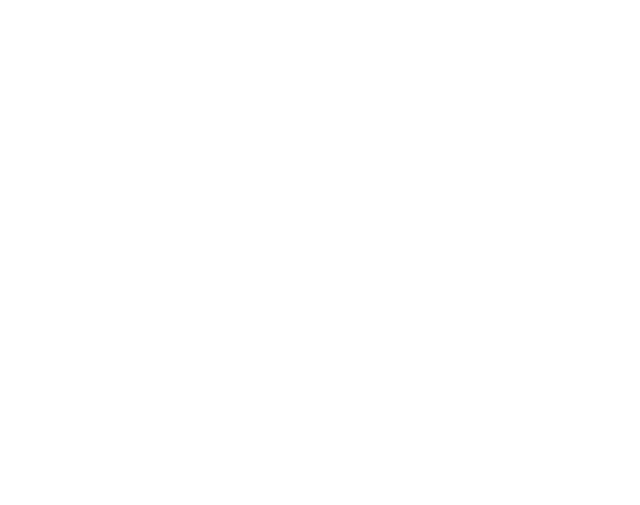
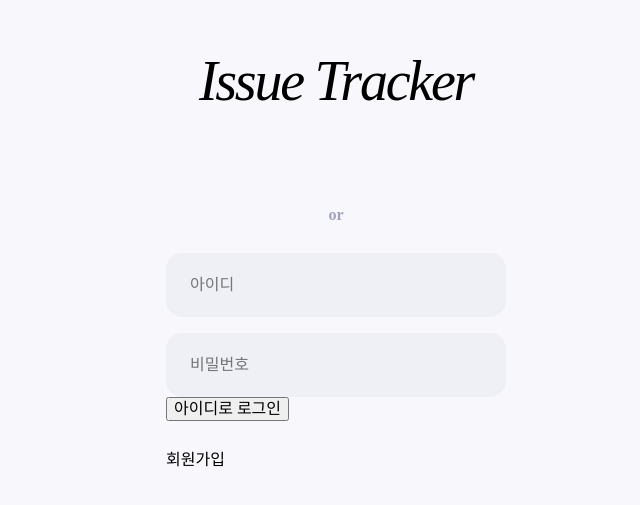
Before and after one commit to codesquad-members-2021/issue-tracker, a React (Create React App) app in the folder frontend/: page / in a window 1280 px wide. Shown: the part 135-640 px from the top of the page, without its empty margins (304-944 px from the left). Built offline with nearby package versions, Linux system fonts and the light colour scheme; no server answers.

Commit message:
fix: 라우터 적용 전 로그인 페이지로 변경

```diff
--- a/frontend/src/App.js
+++ b/frontend/src/App.js
@@ -1,5 +1,6 @@
 import './App.css';
 import MainPage from './pages/MainPage';
+import SigninPage from './pages/SigninPage';
 // import CountMyRecoil from './components/Count/CountMyRecoil';
 
 function App() {
@@ -11,7 +12,8 @@ function App() {
           <CountMyRecoil />
         </RecoilRoot>
       */}
-      <MainPage />
+      {/* <MainPage /> */}
+      <SigninPage />
     </>
   );
 }
```
